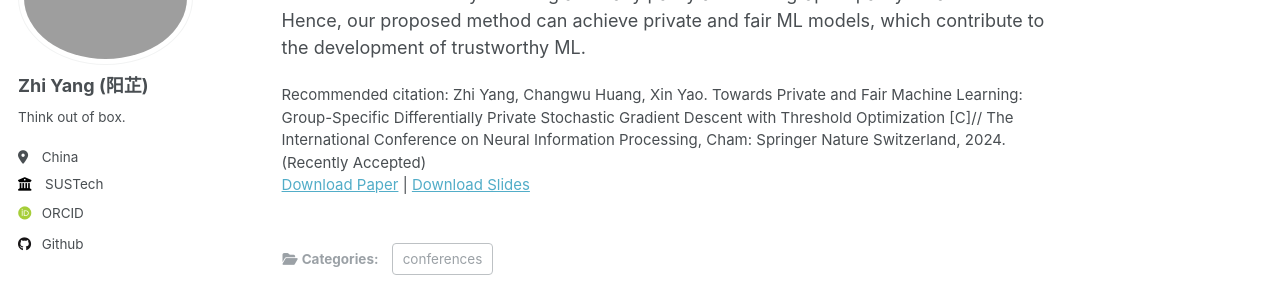
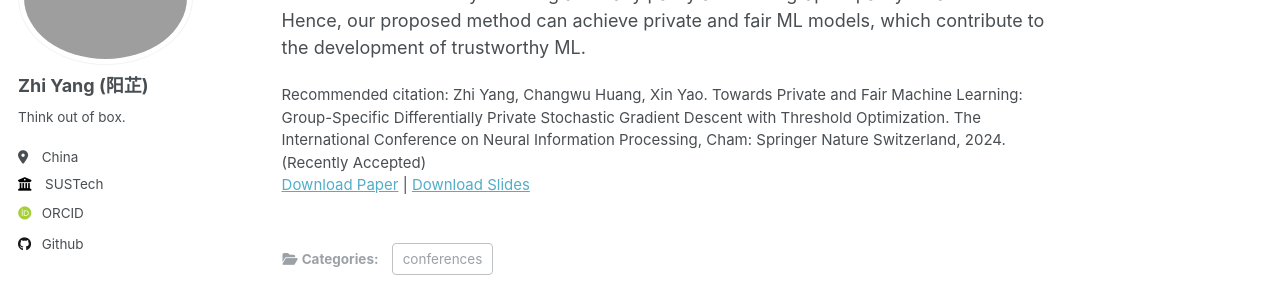
Before and after one commit to ruayz/ruayz.github.io, a Jekyll site: the page built from _publications/2024-07-23-paper-title-number-4.md, in a window 1280 px wide and 900 px high, scrolled down 455 px. Shown: the part 175-475 px from the top of the window. Built offline with Jekyll 4.4.1, drawn with Linux system fonts in a browser that asks for light colours; some web fonts are replaced.

```diff
--- a/_publications/2024-07-23-paper-title-number-4.md
+++ b/_publications/2024-07-23-paper-title-number-4.md
@@ -8,7 +8,7 @@ date: 2024-7-23
 venue: ' The International Conference on Neural Information Processing (ICONIP)'
 slidesurl: 'http://ruayz.github.io/files/slide_iconip.pdf'
 paperurl: 'http://ruayz.github.io/files/paper_iconip.pdf'
-citation: 'Zhi Yang, Changwu Huang, Xin Yao. Towards Private and Fair Machine Learning: Group-Specific Differentially Private Stochastic Gradient Descent with Threshold Optimization [C]// The International Conference on Neural Information Processing, Cham: Springer Nature Switzerland, 2024. (Recently Accepted)'
+citation: 'Zhi Yang, Changwu Huang, Xin Yao. Towards Private and Fair Machine Learning: Group-Specific Differentially Private Stochastic Gradient Descent with Threshold Optimization. The International Conference on Neural Information Processing, Cham: Springer Nature Switzerland, 2024. (Recently Accepted)'
 ---
 
 Abstract: As machine learning (ML) algorithms become increasingly prevalent in daily life applications, addressing privacy and fairness concerns is imperative and crucial from both ethical and legal perspectives. Establishing private and fair ML models stands as a critical task in cultivating trustworthy ML practices. Recent research has delved into the challenges of merging differential privacy (DP) with group fairness. One aspect focuses on mitigating the amplified accuracy disparity among sensitive groups caused by DP, while another emphasizes maintaining outcome fairness in private models trained by DP methods. However, these dual research objectives often present conflicting demands, with existing methods typically tackling them independently. To bridge this gap, we introduce a novel approach that combines a group-specific DP stochastic gradient descent training mechanism with classification threshold optimization to address these intertwined challenges. Extensive experiments demonstrate the effectiveness of our method in concurrently reducing accuracy parity and demographic parity measurements. Hence, our proposed method can achieve private and fair ML models, which contribute to the development of trustworthy ML.
```
